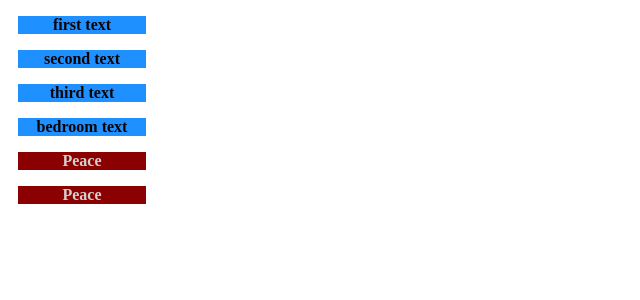
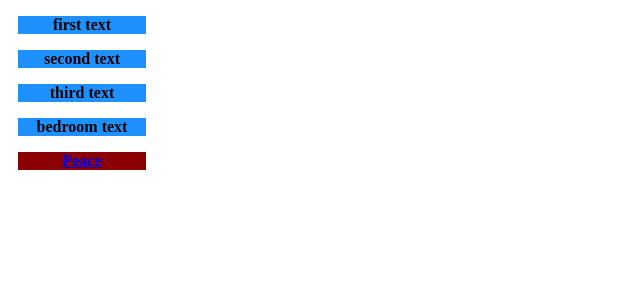
Before and after one commit to Meds-Mauricio/aulas-FPR, a React (Create React App) app in the folder my-app/: page / in a window 1280 px wide. Shown: the top 300 px of the page, without its empty margins (0-640 px from the left). Built offline with nearby package versions, Linux system fonts and the light colour scheme.

Commit message:
finalizando aula de componetes e props

```diff
--- a/my-app/src/App.js
+++ b/my-app/src/App.js
@@ -13,7 +13,7 @@ export default function App() {
             <Card text='bedroom text' />
 
             <Link happy={true} />
-            <Link happy={true} />
+            <Link happy={false} />
         </div>
     );
 }
--- a/my-app/src/components/Link/index.js
+++ b/my-app/src/components/Link/index.js
@@ -6,7 +6,7 @@ export default function Link({happy}) {
   return (
 
     <section className='test'>
-        {happy && <p>Peace</p>}
+        {happy && <a href='/'>Peace</a>}
     </section>
   )
 }
```
